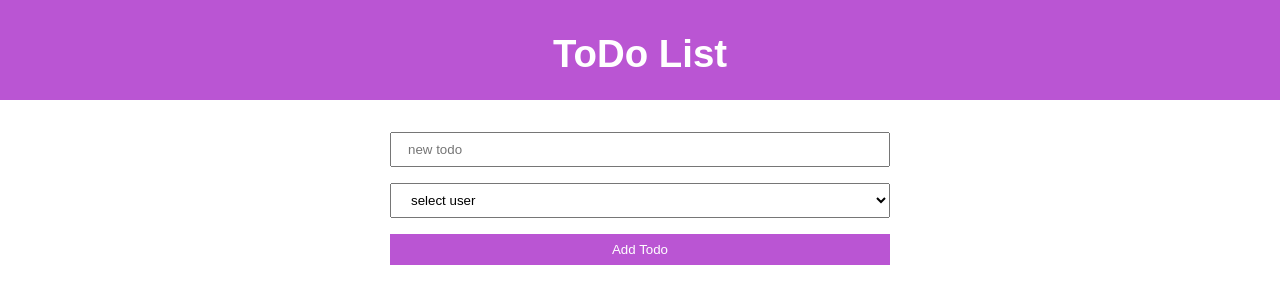
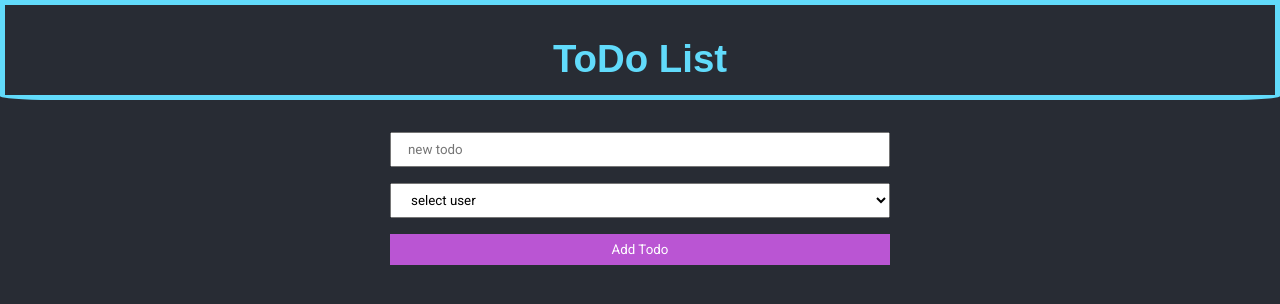
Before and after one commit to KeoFoxy/todo-task-list, a plain HTML site: page index.html in a window 1280 px wide. Drawn offline with Linux system fonts and the light colour scheme; no server answers.

Commit message:
React style

```diff
--- a/style.css
+++ b/style.css
@@ -1,16 +1,23 @@
 * {
     box-sizing: border-box;
+    font-family: 'Roboto', sans-serif;
 }
 body {
     margin: 0;
     font-size: 1.2rem;
+    background-color:#282c34;
 }
 header {
-    background-color: mediumorchid;
-    color: white;
+    background-color:#282c34;
+    border: solid;
+    border-color: #61dbfb;
+    border-width: 5px;
+    color: #61dbfb;
     height: 100px;
     padding: 2rem 1rem;
     text-align: center;
+    border-bottom-left-radius: 4%;
+    border-bottom-right-radius: 4%;
 }
 h1 {
     font-family: Arial, Helvetica, sans-serif;
@@ -51,6 +58,7 @@ ul {
     display: flex;
     gap: 1rem;
     padding: 0.5rem 0;
+    color: #f2f2f2;
 }
 .close {
     color: red;
```
